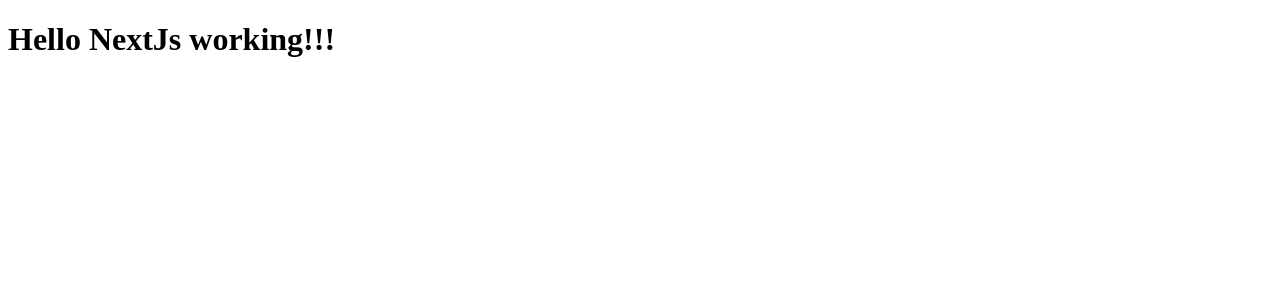
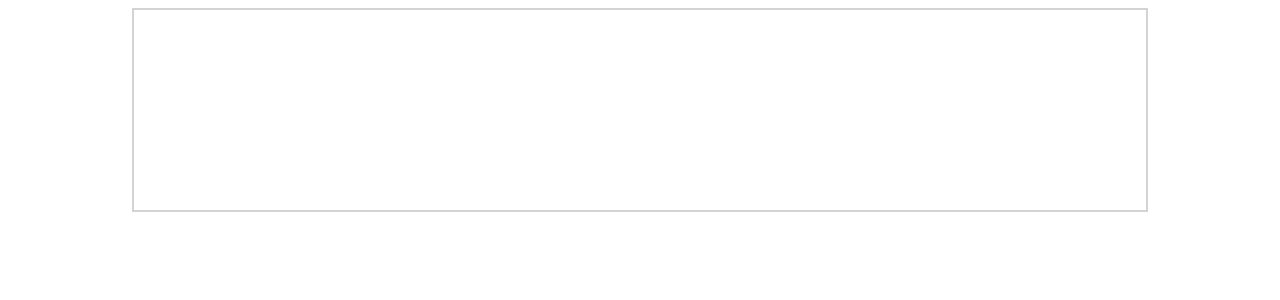
Before and after one commit to nainarazz/gourmetic, a Next.js app: page / in a window 1280 px wide. Shown: the top 300 px of the page. Built offline with nearby package versions, Linux system fonts and the light colour scheme.

Commit message:
set up styled components

```diff
--- a/package.json
+++ b/package.json
@@ -24,6 +24,7 @@
 	"dependencies": {
 		"@sentry/integrations": "^5.1.0",
 		"@sentry/node": "^5.1.0",
+		"@types/styled-components": "^4.1.14",
 		"@zeit/next-typescript": "^1.1.1",
 		"cross-env": "^5.2.0",
 		"debug": "^4.1.1",
--- /dev/null
+++ b/src/pages/_document.tsx
@@ -0,0 +1,32 @@
+import Document, {
+	Head,
+	Main,
+	NextScript,
+	NextDocumentContext,
+} from 'next/document';
+import React from 'react';
+import { ServerStyleSheet } from 'styled-components';
+
+export default class MyDocument extends Document {
+	// tslint:disable-next-line: no-any
+	static getInitialProps({ renderPage }: NextDocumentContext) {
+		const sheet = new ServerStyleSheet();
+		const page = renderPage(App => props =>
+			sheet.collectStyles(<App {...props} />)
+		);
+		const styleTags = sheet.getStyleElement();
+		return { ...page, styleTags };
+	}
+
+	render() {
+		return (
+			<html>
+				<Head />
+				<body>
+					<Main />
+					<NextScript />
+				</body>
+			</html>
+		);
+	}
+}
--- a/src/pages/about.tsx
+++ /dev/null
@@ -1 +0,0 @@
-export default () => <h1>about us page</h1>;
--- a/src/pages/index.tsx
+++ b/src/pages/index.tsx
@@ -1 +1,4 @@
-export default () => <h1>Hello NextJs working!!!</h1>;
+import React from 'react';
+import { RecipeList } from '../recipe/components/recipe-list/recipe-list';
+
+export default () => <RecipeList />;
--- /dev/null
+++ b/src/recipe/components/recipe-list/recipe-list.tsx
@@ -0,0 +1,4 @@
+import React from 'react';
+import { Container } from './styles';
+
+export const RecipeList = () => <Container />;
--- /dev/null
+++ b/src/recipe/components/recipe-list/styles.tsx
@@ -0,0 +1,8 @@
+import styled from 'styled-components';
+
+export const Container = styled.div`
+	margin: auto;
+	border: 2px solid lightgrey;
+	width: 80%;
+	height: 200px;
+`;
--- a/tsconfig.json
+++ b/tsconfig.json
@@ -2,7 +2,7 @@
 	"compilerOptions": {
 		"allowJs": true,
 		"allowSyntheticDefaultImports": true,
-		"jsx": "preserve",
+		"jsx": "react",
 		"moduleResolution": "node",
 		"noEmit": true,
 		"noUnusedLocals": true,
--- a/tslint.json
+++ b/tslint.json
@@ -15,6 +15,7 @@
 		"max-line-length": {
 			"options": 120
 		},
+		"member-access": false,
 		"max-file-line-count": [true, 400],
 		"no-any": true,
 		"no-duplicate-imports": true,
@@ -37,6 +38,7 @@
 		"no-reference": true,
 		"no-reference-import": true,
 		"no-shadowed-variable": true,
+		"no-submodule-imports": false,
 		"no-string-literal": true,
 		"no-string-throw": true,
 		"no-switch-case-fall-through": false,
```
Also changed, not shown: 1 other file (tests, documents, lock files or other folders).
